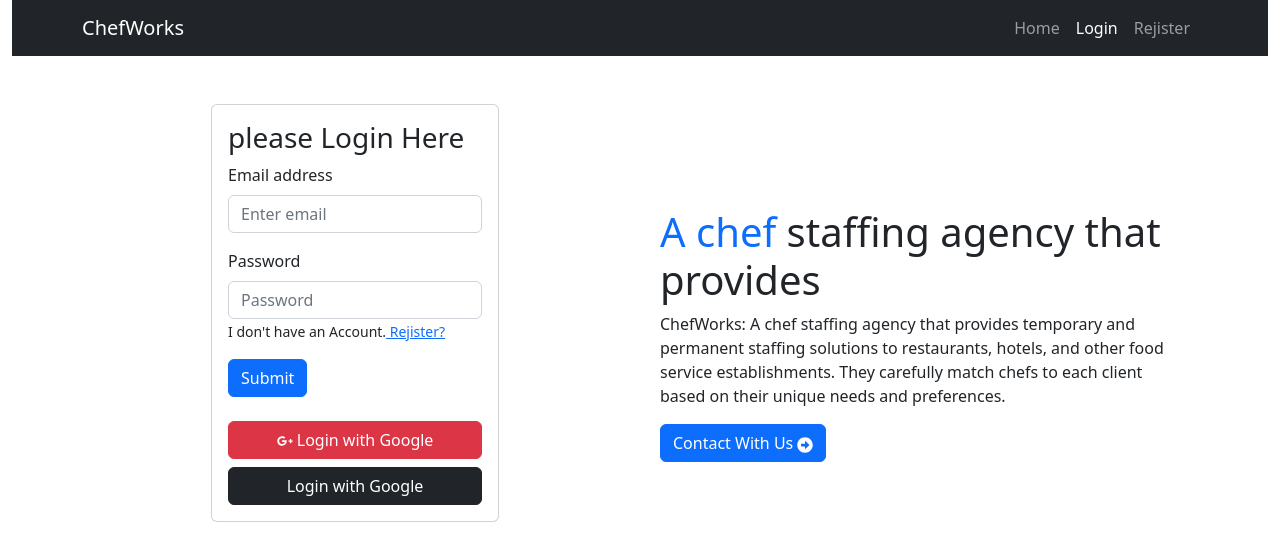
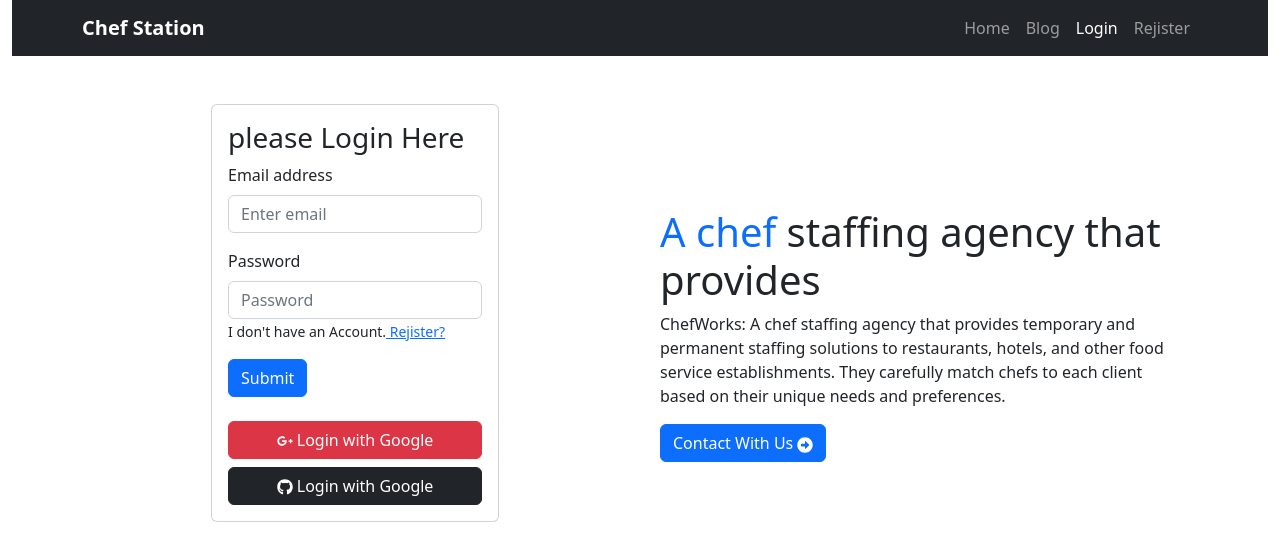
Before and after one commit to MdRaihanAli/chef_station, a React (Vite) app: page /recipies/login in a window 1280 px wide. Shown: the top 555 px of the page. Built offline with nearby package versions, Linux system fonts and the light colour scheme; no server answers.

Commit message:
error pase

```diff
--- a/index.html
+++ b/index.html
@@ -4,7 +4,7 @@
     <meta charset="UTF-8" />
     <link rel="icon" type="image/svg+xml" href="/vite.svg" />
     <meta name="viewport" content="width=device-width, initial-scale=1.0" />
-    <title>Vite + React</title>
+    <title>Chef Station</title>
   </head>
   <body>
     <div id="root"></div>
--- a/src/component/Header/Header.jsx
+++ b/src/component/Header/Header.jsx
@@ -17,10 +17,11 @@ function Header() {
     <div>
       <Navbar variant="dark">
         <Container>
-          <Navbar.Brand href="/">ChefWorks</Navbar.Brand>
+          <Navbar.Brand className='fw-bold' href="/">Chef Station</Navbar.Brand>
           <Nav className="ms-auto">
 
             <NavLink className='nav-link' to='/'>Home</NavLink>
+            <NavLink className='nav-link' to='/blog'>Blog</NavLink>
 
 
             {
--- a/src/component/Login/Login.jsx
+++ b/src/component/Login/Login.jsx
@@ -1,7 +1,7 @@
 import React, { useContext } from 'react'
 import { Button, Card, Form } from 'react-bootstrap'
 import { Link, useLocation, useNavigate } from 'react-router-dom'
-import { FaArrowRight, FaStar, FaGooglePlusG } from 'react-icons/fa';
+import { FaArrowRight, FaGithub, FaGooglePlusG } from 'react-icons/fa';
 import { AuthContext } from '../../AuthProvider/AuthProvider'
 import { getAuth, signInWithPopup, GoogleAuthProvider, GithubAuthProvider } from "firebase/auth";
 
@@ -77,7 +77,7 @@ function Login() {
                     <div className='mt-4'>
 
                         <Button onClick={googleLoginHandeler} variant="danger" className='w-100 mb-2' type="submit"> <FaGooglePlusG /> Login with Google </Button>
-                        <Button onClick={githubLoginHandeler} variant="dark" className='w-100' type="submit">  Login with Google </Button>
+                        <Button onClick={githubLoginHandeler} variant="dark" className='w-100' type="submit"> <FaGithub />  Login with Google </Button>
                     </div>
                 </Card.Body>
             </Card>
--- /dev/null
+++ b/src/component_two/errorPage/ErrorPage.jsx
@@ -0,0 +1,16 @@
+import React from 'react'
+import { FaBan } from 'react-icons/fa';
+import { Link } from 'react-router-dom';
+
+
+function ErrorPage() {
+  return (
+    <div className='text-center py-5'>
+        <h1 className='display-5'> <FaBan /> </h1>
+        <h2>This Pase Is Not Found</h2>
+        <Link to='/'>Goto Home</Link>
+    </div>
+  )
+}
+
+export default ErrorPage
--- a/src/main.jsx
+++ b/src/main.jsx
@@ -16,6 +16,7 @@ import Login from './component/Login/Login.jsx';
 import Rejister from './component/Rejister/Rejister.jsx';
 import AuthProvider from './AuthProvider/AuthProvider.jsx';
 import PrivetRoute from './component/PrivetRoute/PrivetRoute.jsx';
+import ErrorPage from './component_two/errorPage/ErrorPage.jsx';
 
 
 const router = createBrowserRouter([
@@ -41,6 +42,10 @@ const router = createBrowserRouter([
         element: <Rejister></Rejister>
       }
     ]
+  },
+  {
+    path:"*",
+    element: <ErrorPage></ErrorPage>
   }
 ]);
 
```
